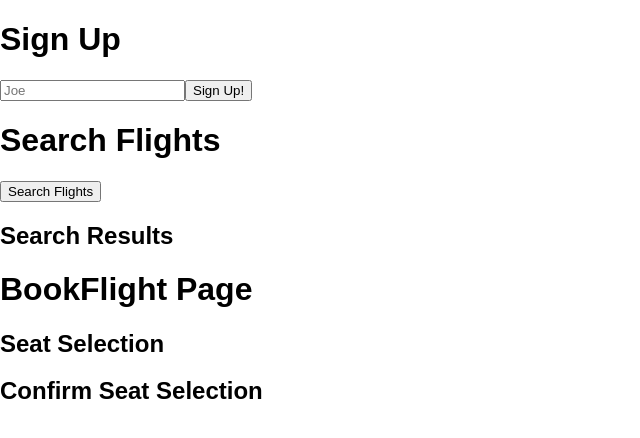
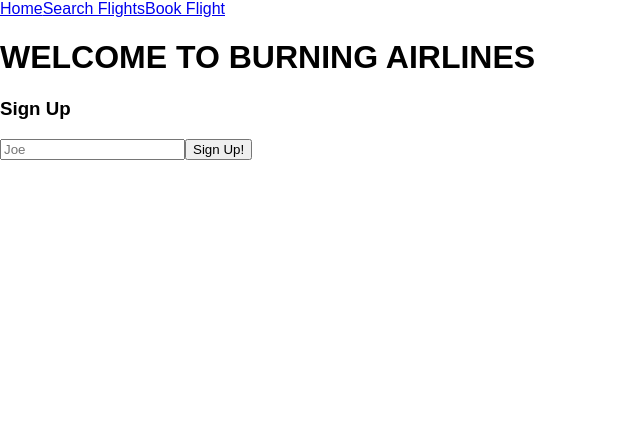
Before and after one commit to ML78/burning-airlines-client, a React (Create React App) app: page / in a window 1280 px wide. Shown: the top 438 px of the page, without its empty margins (0-640 px from the left). Built offline with nearby package versions, Linux system fonts and the light colour scheme.

Commit message:
added routing, deleted sign up model and integrated it with home page

```diff
--- a/package.json
+++ b/package.json
@@ -6,6 +6,8 @@
     "axios": "^0.18.0",
     "react": "^16.3.2",
     "react-dom": "^16.3.2",
+    "react-router": "^4.2.0",
+    "react-router-dom": "^4.2.2",
     "react-scripts": "1.1.4"
   },
   "scripts": {
--- a/src/Routes.js
+++ b/src/Routes.js
@@ -0,0 +1,18 @@
+import React from 'react';
+import { HashRouter as Router, Route } from 'react-router-dom';
+
+import BurningAirlines from './components/BurningAirlines';
+import SearchFlights from './components/SearchFlights';
+import BookFlight from './components/BookFlight';
+
+const Routes = (
+  <Router>
+    <div>
+      <Route exact path="/" component={BurningAirlines}/>
+      <Route exact path="/searchflights" component={SearchFlights}/>
+      <Route exact path="/bookflight" component={BookFlight}/>
+    </div>
+  </Router>
+);
+
+export default Routes;
--- a/src/components/BookFlight.js
+++ b/src/components/BookFlight.js
@@ -1,9 +1,12 @@
 import React, {PureComponent as Component} from 'react';
+import {Link} from 'react-router-dom';
 
 class SelectSeat extends Component {
   render() {
     return (
-      <h2>Seat Selection</h2>
+      <div>
+      <h3>Seat Selection</h3>
+    </div>
     )
   }
 }
@@ -11,7 +14,7 @@ class SelectSeat extends Component {
 class ConfirmSeat extends Component {
   render() {
     return (
-      <h2>Confirm Seat Selection</h2>
+      <h3>Confirm Seat Selection</h3>
     )
   }
 }
@@ -20,7 +23,8 @@ class BookFlight extends Component {
   render() {
     return (
       <div>
-      <h1>BookFlight Page</h1>
+      <Link to='/'>Burning Airlines</Link>
+      <h2>BookFlight Page</h2>
       <SelectSeat/>
       <ConfirmSeat/>
     </div>
--- a/src/components/BurningAirlines.js
+++ b/src/components/BurningAirlines.js
@@ -1,17 +1,33 @@
 import React, {PureComponent as Component} from 'react';
-import SignUp from './SignUp';
 import SearchFlights from './SearchFlights';
 import BookFlight from './BookFlight';
+import {Link} from 'react-router-dom';
 
-const SERVER_URL = 'http://localhost:3333/secrets.json';
+const SERVER_URL = 'http://localhost:3333/airplanes.json';
+
+class SignUpForm extends Component {
+  render() {
+    return(
+
+        <form>
+          <input type="text" placeholder="Joe"></input>
+          <input type="submit" value="Sign Up!"></input>
+        </form>
+
+    )
+  }
+}
 
 class BurningAirlines extends Component {
   render() {
     return(
       <div>
-      <SignUp />
-      <SearchFlights />
-      <BookFlight />
+        <Link to='/'>Home</Link>
+        <Link to='/searchflights'>Search Flights</Link>
+        <Link to='/bookflight'>Book Flight</Link>
+        <h1>WELCOME TO BURNING AIRLINES</h1>
+        <h3>Sign Up</h3>
+        <SignUpForm />
     </div>
     )
   }
--- a/src/components/SearchFlights.js
+++ b/src/components/SearchFlights.js
@@ -1,4 +1,5 @@
 import React, {PureComponent as Component} from 'react';
+import {Link} from 'react-router-dom';
 
 class SearchForm extends Component {
   render() {
@@ -15,7 +16,7 @@ class SearchResults extends Component {
   render() {
     return(
       <div>
-        <h2>Search Results</h2>
+        <h3>Search Results</h3>
         {/*List of Flight Search Results*/}
       </div>
     )
@@ -25,7 +26,8 @@ class SearchFlights extends Component {
   render() {
     return(
       <div>
-        <h1>Search Flights</h1>
+        <Link to='/'>Burning Airlines</Link>
+        <h2>Search Flights</h2>
       <SearchForm/>
       <SearchResults/>
     </div>
--- a/src/components/SignUp.js
+++ /dev/null
@@ -1,28 +0,0 @@
-import React, {PureComponent as Component} from 'react';
-
-class SignUpForm extends Component {
-  render() {
-    return(
-
-        <form>
-          <input type="text" placeholder="Joe"></input>
-          <input type="submit" value="Sign Up!"></input>
-        </form>
-
-    )
-  }
-}
-class SignUp extends Component {
-  render() {
-    return(
-      <div>
-        <h1>Sign Up</h1>
-        <SignUpForm />
-      </div>
-    )
-  }
-}
-
-  // Component 1: SignUp (children -> SignUpForm)
-
-export default SignUp;
--- a/src/index.js
+++ b/src/index.js
@@ -1,8 +1,8 @@
 import React from 'react';
 import ReactDOM from 'react-dom';
 import './index.css';
-import App from './components/App';
+import Routes from './Routes';
 import registerServiceWorker from './registerServiceWorker';
 
-ReactDOM.render(<App />, document.getElementById('root'));
+ReactDOM.render(Routes, document.getElementById('root'));
 registerServiceWorker();
```
Also changed, not shown: 1 other file (tests, documents, lock files or other folders).
